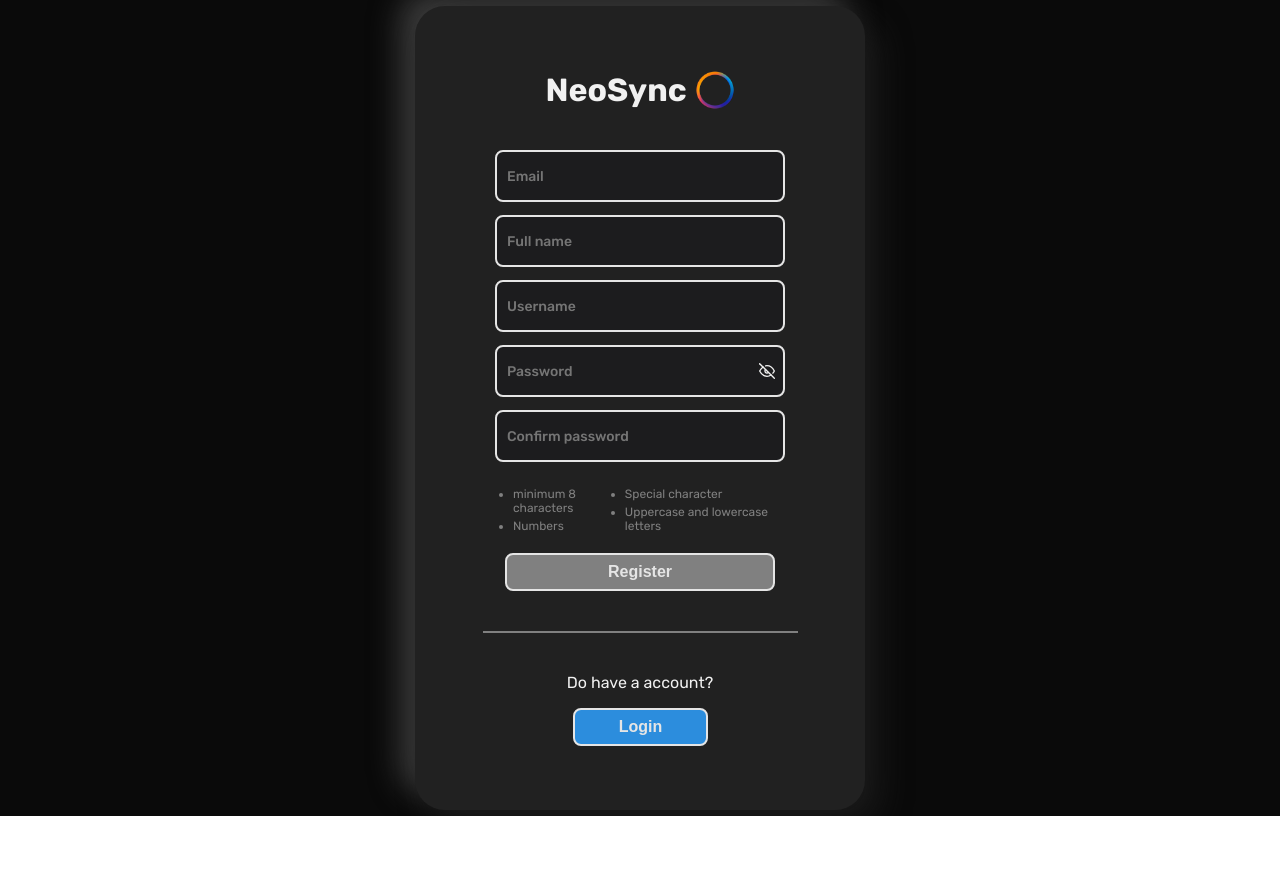
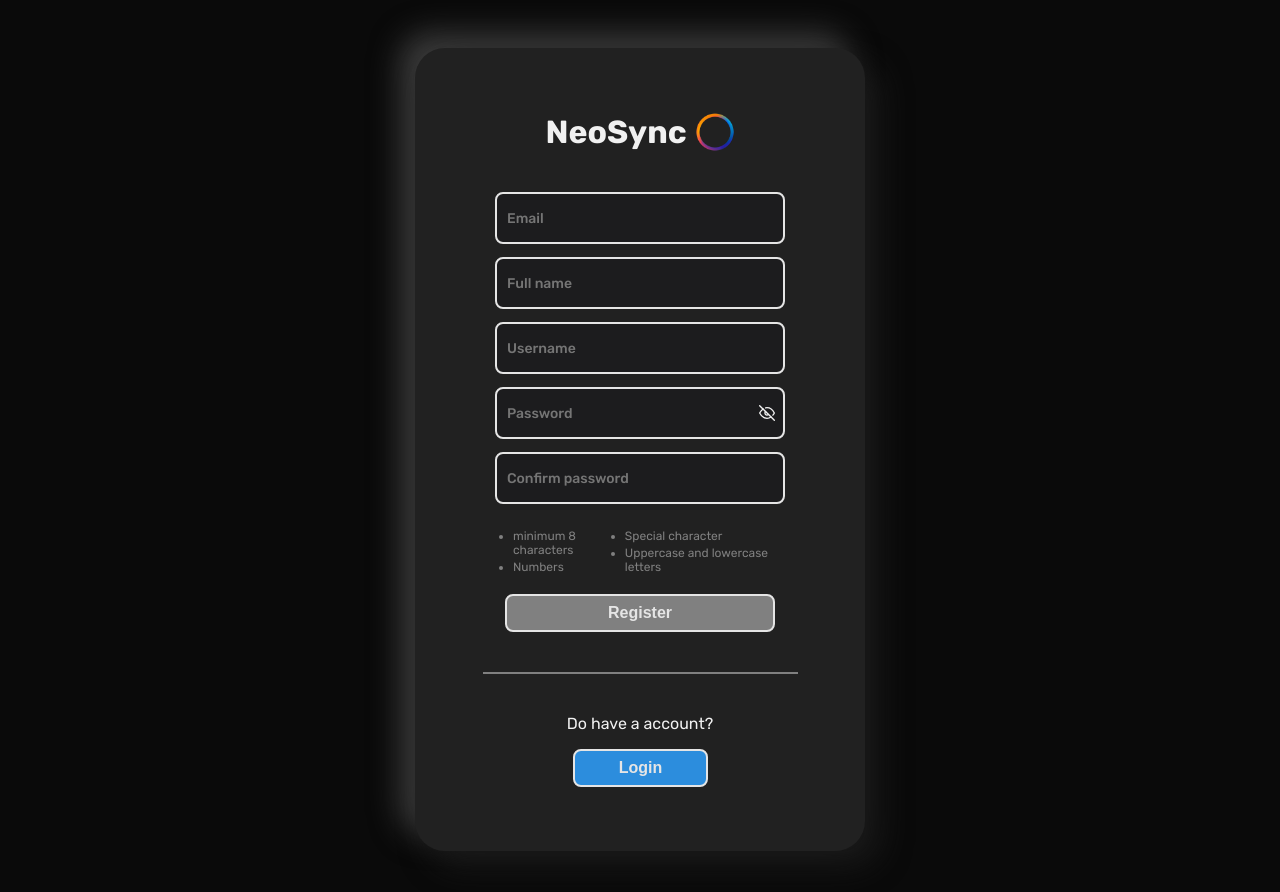
Before and after one commit to kauesandrade/project-social-midia, a React (Vite) app: page /register in a window 1280 px wide. Shown: the top 892 px of the page. Before the commit the page ends 816 px from the top, so only its background shows below. Built offline with nearby package versions, Linux system fonts and the light colour scheme.

Commit message:
change the height in login and profile page

```diff
--- a/src/pages/loginPage/style.css
+++ b/src/pages/loginPage/style.css
@@ -17,7 +17,8 @@
     align-items: center;
     justify-content: center;
     width: 100%;
-    height: 90vh;
+    height: 100%;
+    min-height: 90vh;
     padding: 3rem 0;
     gap: 1.5rem;
 
--- a/src/pages/registerPage/style.css
+++ b/src/pages/registerPage/style.css
@@ -17,7 +17,8 @@
     align-items: center;
     justify-content: center;
     width: 100%;
-    height: 90vh;
+    height: 100%;
+    min-height: 90vh;
     padding: 3rem 0;
     gap: 1.5rem;
 
@@ -33,6 +34,7 @@
     gap: 2.5rem;
     padding: 4rem 0;
     width: 450px;
+    /* overflow-y: hidden; */
     border-radius: 30px;
     background: #212121;
     box-shadow: 15px 15px 30px rgb(25, 25, 25), -15px -15px 30px rgb(60, 60, 60);
```
